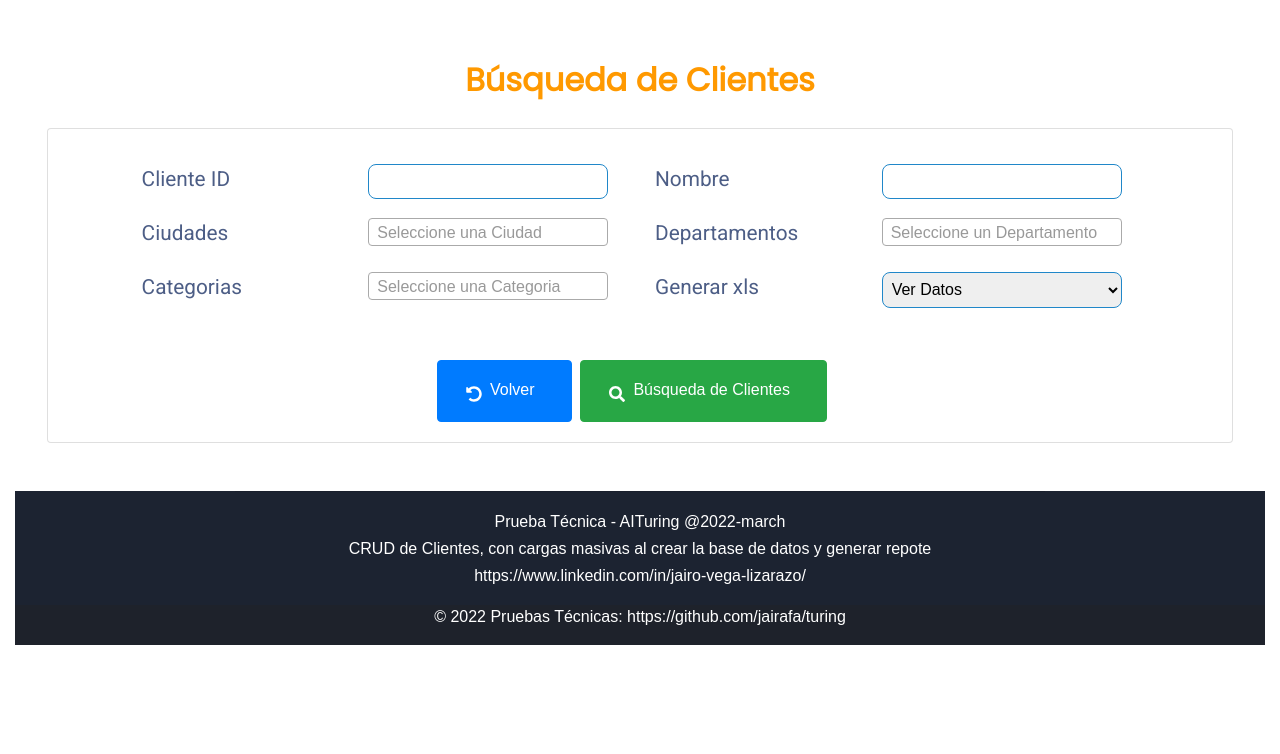
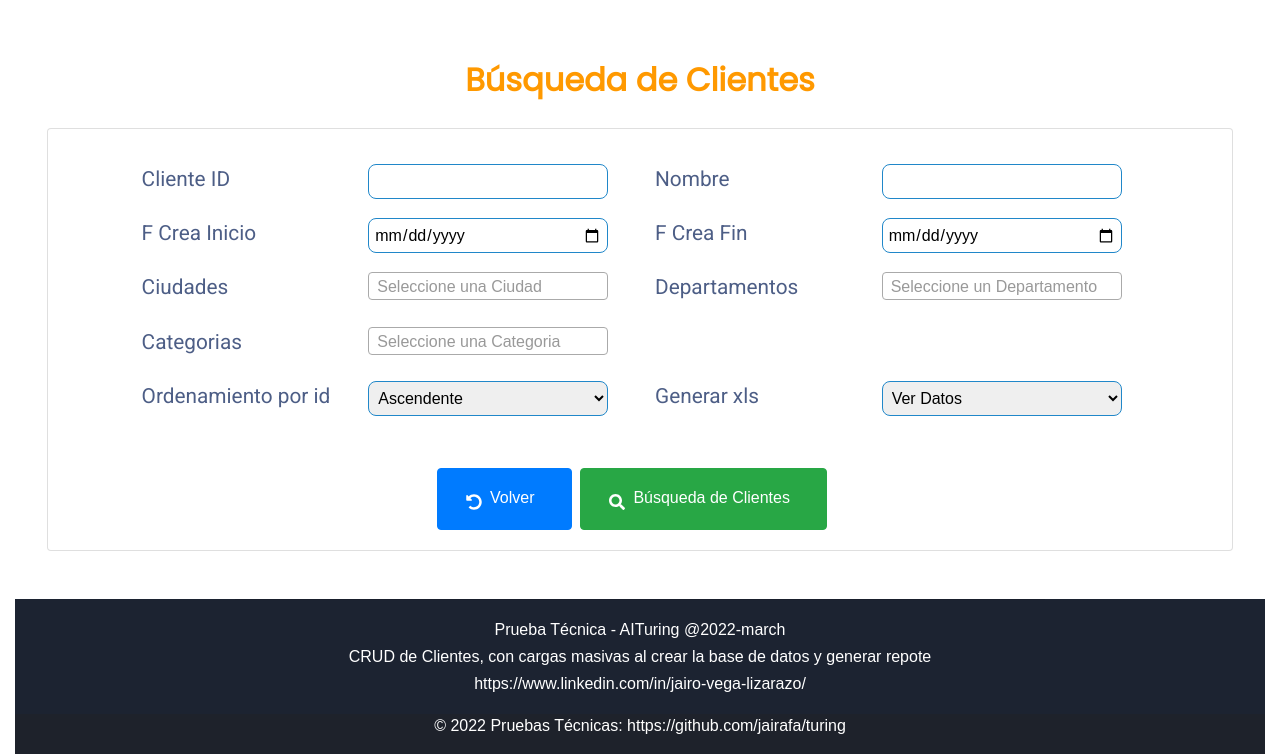
Before and after one commit to jairafa/turing, a Django app: page /cliente/find/ in a window 1280 px wide. Shown: the part 88-842 px from the top of the page. Before the commit the page ends 733 px from the top, so only its background shows below. Run offline with Django 4.2, Linux system fonts and the light colour scheme; data comes from the database, SQL or seed files in the repository; some libraries are stand-ins or nearby versions.

Commit message:
Se ingresan filtros para validar fechas de creacion clientes

```diff
--- a/cliente/forms.py
+++ b/cliente/forms.py
@@ -17,6 +17,28 @@ class client_filter_form(forms.Form):
     )
     category = forms.ModelChoiceField(
         required=False, label="Categorias", queryset=category.objects.all()
+    )
+    fecha_ini = forms.DateField(
+        widget=forms.widgets.DateInput(attrs={"type": "date"}),
+        required=False,
+        label="F Crea Inicio",
+    )
+    fecha_fin = forms.DateField(
+        widget=forms.widgets.DateInput(attrs={"type": "date"}), required=False, label="F Crea Fin"
+    )
+    order_by_id = forms.ChoiceField(
+        label="Ordenamiento por id",
+        choices=(
+            (
+                "asc",
+                "Ascendente",
+            ),
+            (
+                "desc",
+                "Descendente",
+            ),
+        ),
+        initial="asc",
     )
     generar_xls = forms.ChoiceField(
         choices=(
--- a/cliente/urls.py
+++ b/cliente/urls.py
@@ -11,6 +11,8 @@ from cliente.views import (
     territorial_get_sons,
 )
 
+s_url_list: str = "list_class/<str:s_order>/<int:id>/<int:city_id>/<int:departament_id>/"
+s_url_list += "<int:category_id>/<str:name>/<str:fecha_ini>/<str:fecha_fin>"
 urlpatterns = [
     path("find/", client_filter_view, name="client_filter"),
     path("edit/<int:pk>/", client_edit.as_view(), name="client_edit"),
@@ -21,7 +23,7 @@ urlpatterns = [
     path("list_func/", client_list_view, name="client_list_view"),
     path("list/<str:s_order>", client_list.as_view(), name="client_list_class"),
     path(
-        "list_class/<int:id>/<int:city_id>/<int:departament_id>/<int:category_id>/<str:name>",
+        s_url_list,
         client_list.as_view(),
         name="client_list_class",
     ),
--- a/cliente/views.py
+++ b/cliente/views.py
@@ -1,3 +1,5 @@
+import datetime
+
 from django.shortcuts import render
 from django.views.generic.edit import UpdateView, CreateView
 
@@ -8,6 +10,7 @@ from django.shortcuts import render, redirect  # noqa: F811
 from django.core.paginator import Paginator
 from cliente.forms import client_form, client_filter_form, client_desable_form
 from cliente.models import cliente, territorial
+from functions.dates import convert_str_to_datetime
 
 
 def index_view(request):
@@ -26,6 +29,10 @@ def client_filter_view(request):
         city = data["city"]
         departament = data["departament"]
         category = data["category"]
+        fecha_ini = data["fecha_ini"]
+        fecha_fin = data["fecha_fin"]
+        order_by_id = data["order_by_id"]
+        generar_xls = data["generar_xls"]
 
         if cliente_id:
             cliente_id = cliente_id
@@ -45,13 +52,23 @@ def client_filter_view(request):
             category_id = category.id
         else:
             category_id = 0
+        if not fecha_ini:
+            fecha_ini = "0"
+        if not fecha_fin:
+            fecha_fin = "0"
+        if not generar_xls:
+            generar_xls = "N"
+
         return redirect(
             "cliente:client_list_class",
+            s_order=order_by_id,
             id=cliente_id,
             city_id=city_id,
             departament_id=departament_id,
             category_id=category_id,
             name=name,
+            fecha_ini=fecha_ini,
+            fecha_fin=fecha_fin,
         )
     return render(
         request,
@@ -73,10 +90,8 @@ class client_list(ListView):
         return context
 
     def get_queryset(self):
-
+        s_order: str = "asc"
         kwargs_filter = {}
-
-        s_order: str = "asc"
         if "s_order" in self.kwargs:
             s_order = self.kwargs["s_order"]
         if "id" in self.kwargs:
@@ -95,22 +110,56 @@ class client_list(ListView):
         if "name" in self.kwargs:
             if self.kwargs["name"] != "0":
                 name = self.kwargs["name"]
+        s_fecha_ini: str = ""
+        datetime_ini: datetime = None
+        # print(f"datetime_ini antes {datetime_ini}")
+        if "fecha_ini" in self.kwargs:
+            if self.kwargs["fecha_ini"] != "0":
+                s_fecha_ini = self.kwargs["fecha_ini"]
+                # print(f"s_fecha_ini antes {s_fecha_ini}")
+                datetime_ini = convert_str_to_datetime(s_fecha_ini, "initial")
+                # print(f"datetime_ini despues {datetime_ini}")
+                # print(f"datetime_ini type {type(datetime_ini)}")
+        s_fecha_fin: str = ""
+        datetime_fin: datetime = None
+        # print(f"datetime_fin antes {datetime_fin}")
+        if "fecha_fin" in self.kwargs:
+            if self.kwargs["fecha_fin"] != "0":
+                s_fecha_fin = self.kwargs["fecha_fin"]
+                # print(f"s_fecha_fin antes {s_fecha_fin}")
+                datetime_fin = convert_str_to_datetime(s_fecha_fin, "final")
+                # print(f"datetime_fin despues {datetime_fin}")
+                # print(f"datetime_fin type {type(datetime_fin)}")
 
         kwargs_filter["is_active"] = 1
 
-        s_order = "-id"
+        s_order_by_is: str = "-id"
         if s_order == "asc":
-            s_order = "id"
+            s_order_by_is = "id"
 
         if len(name) > 0:
-            clients = (
-                cliente.objects.filter(**kwargs_filter)
-                .filter(name__icontains=name)
-                .order_by(s_order)[:1000]
-            )
+            if datetime_ini and datetime_fin:
+                clients = (
+                    cliente.objects.filter(**kwargs_filter)
+                    .filter(name__icontains=name)
+                    .order_by(s_order_by_is)[:1000]
+                )
+            else:
+                clients = (
+                    cliente.objects.filter(**kwargs_filter)
+                    .filter(name__icontains=name)
+                    .filter(created_at__range=(datetime_ini, datetime_fin))
+                    .order_by(s_order_by_is)[:1000]
+                )
         else:
-            clients = cliente.objects.filter(**kwargs_filter).order_by(s_order)[:1000]
-
+            if datetime_ini and datetime_fin:
+                clients = (
+                    cliente.objects.filter(**kwargs_filter)
+                    .filter(created_at__range=(datetime_ini, datetime_fin))
+                    .order_by(s_order_by_is)[:1000]
+                )
+            else:
+                clients = cliente.objects.filter(**kwargs_filter).order_by(s_order_by_is)[:1000]
         return clients
 
 
--- a/templates/cliente/clients_find.html
+++ b/templates/cliente/clients_find.html
@@ -174,6 +174,34 @@
         <div class="row col-md-12">
           <div class="col-md-6">
             <label class="style-Font" for="example-search-input">
+              {{form.fecha_ini.label}}
+            </label>
+          </div>
+          <div class="col-md-6">
+            {{form.fecha_ini}}
+          </div>
+        </div>
+      </div>
+      <div class="col-md-6">
+        <div class="row col-md-12">
+          <div class="col-md-6">
+            <label class="style-Font" for="example-search-input">
+              {{form.fecha_fin.label}}
+            </label>
+          </div>
+          <div class="col-md-6">
+            {{form.fecha_fin}}
+          </div>
+        </div>
+      </div>
+    </div>
+  </div>
+  <div class="container ctn-input">
+    <div class="row col-md-12">
+      <div class="col-md-6">
+        <div class="row col-md-12">
+          <div class="col-md-6">
+            <label class="style-Font" for="example-search-input">
                {{form.city.label}}
             </label>
           </div>
@@ -207,6 +235,23 @@
           </div>
           <div class="col-md-6">
             {{form.category}}
+          </div>
+
+        </div>
+      </div>
+    </div>
+  </div>
+  <div class="container ctn-input">
+    <div class="row col-md-12">
+      <div class="col-md-6">
+        <div class="row col-md-12">
+          <div class="col-md-6">
+            <label class="style-Font" for="example-search-input">
+              {{form.order_by_id.label}}
+            </label>
+          </div>
+          <div class="col-md-6">
+            {{form.order_by_id}}
           </div>
 
         </div>
@@ -283,5 +328,9 @@
       toSelect2($('#id_departament'),"Seleccione un Departamento")
       toSelect2($('#id_category'),"Seleccione una Categoria")
     });
+
+  $("#id_fecha_ini").change(function () {
+    $("#id_fecha_fin").val($("#id_fecha_ini").val());
+  });
  </script>
 {% endblock%}
--- a/templates/cliente/clients_list.html
+++ b/templates/cliente/clients_list.html
@@ -83,6 +83,8 @@ a>button>.btn-primary{
 					<th scope="col">Departamento</th>
 					<th scope="col">Categoría</th>
 					<th scope="col">Creador</th>
+					<th scope="col">FCrea</th>
+					<th scope="col">FCrea</th>
 					<th scope="col">Acciones</th>
 				</tr>
 			</thead>
@@ -98,6 +100,8 @@ a>button>.btn-primary{
 					<td>{{client.city.name}}</td>
 					<td>{{client.category.name}}</td>
 					<td>{{client.user_created.username}}</td>
+					<td>{{client.created_at|date:'Y-m-d H:i'}}</td>
+					<td>{{client.created_at}}</td>
 					<td>
 						<a class="btn btn-primary mt-1 btnTimer" href="{% url 'cliente:client_edit' client.id %}" target="_parent">
 						<i class="fas fas fa-search"></i>&nbsp;&nbsp;Consultar</a>
```
Also changed, not shown: functions/dates.py (added, +20 -0 lines), turing/settings.py (+7 -5 lines), functions/__init__.py (added), 1 other file.
